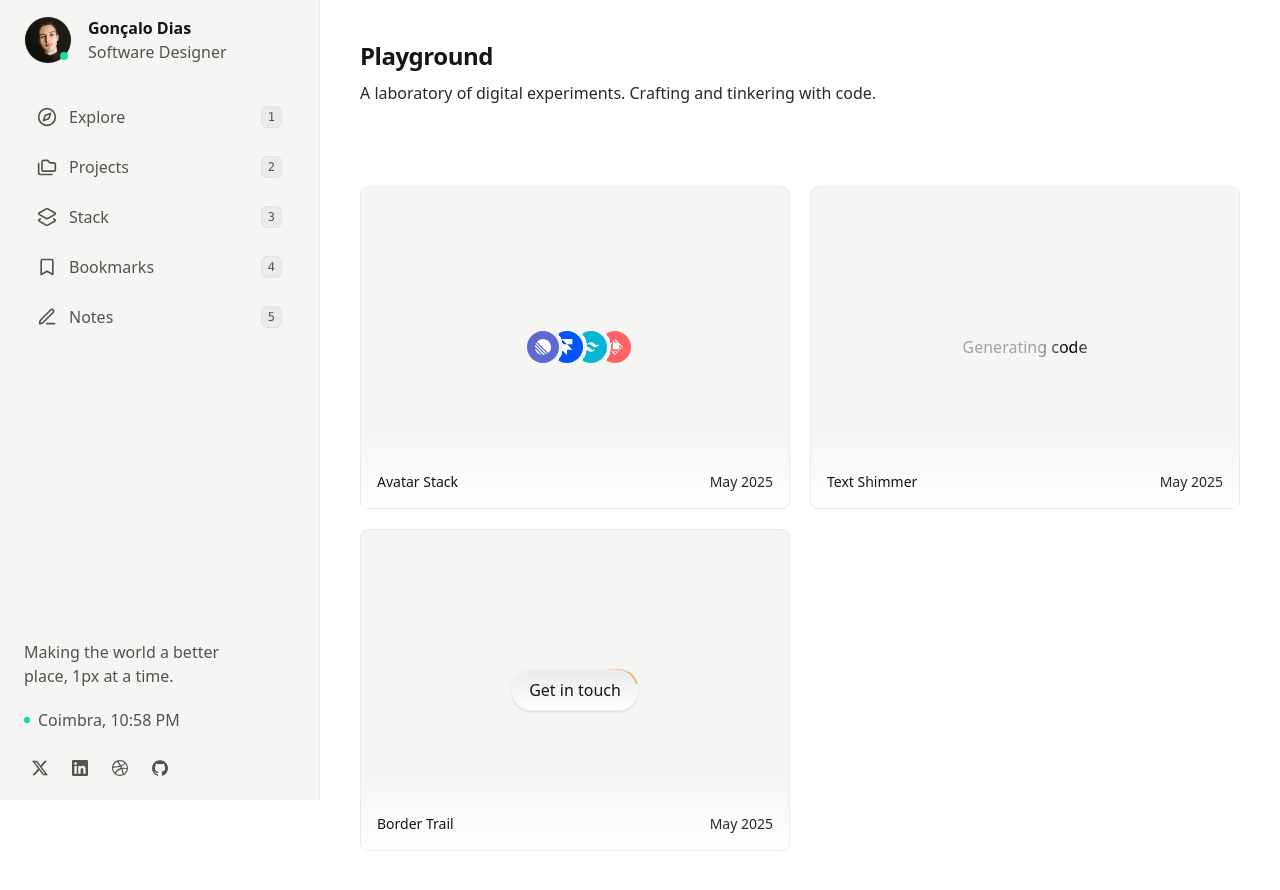
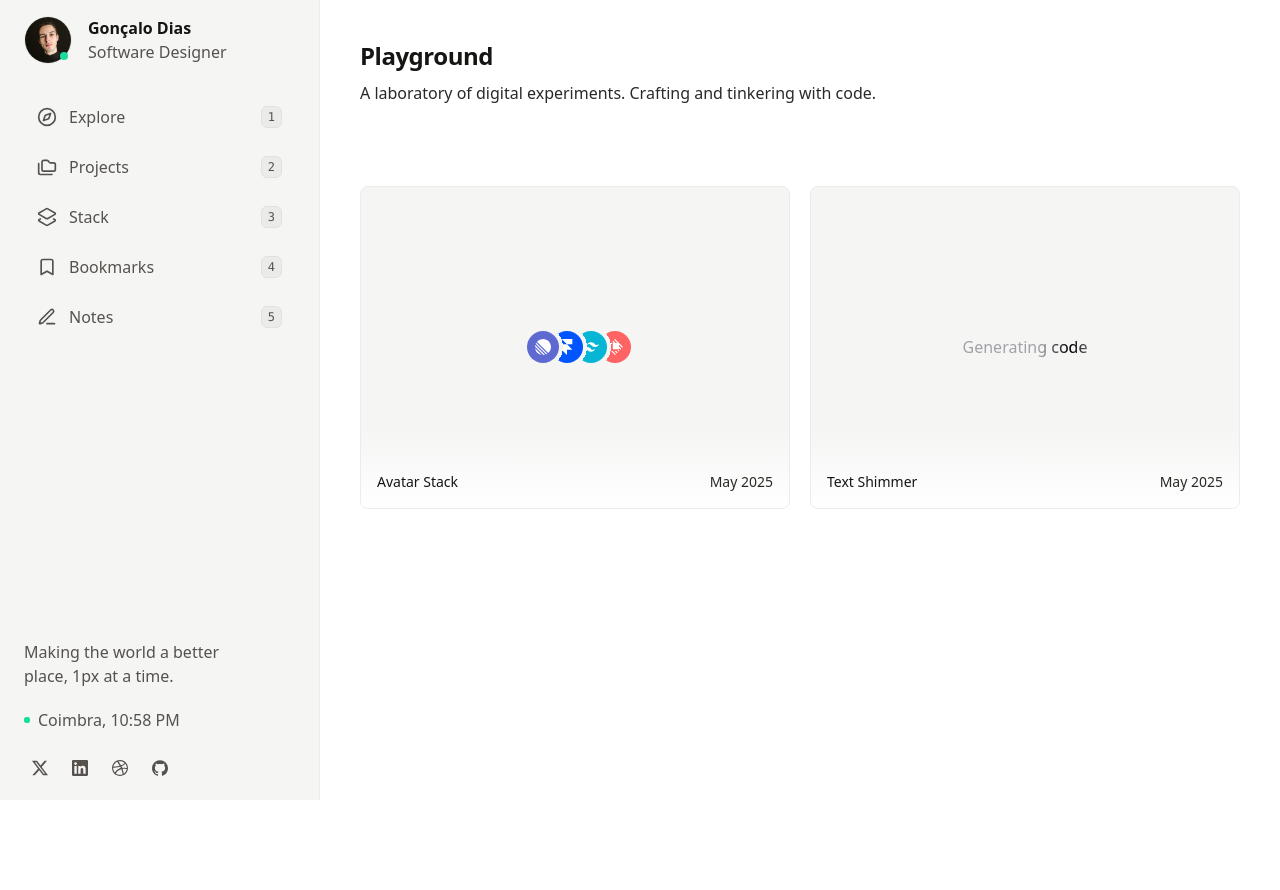
Before and after one commit to zalodias/zalodias, a Next.js app: page /playground in a window 1280 px wide. After the commit the page ends 800 px from the top, so only its background shows below. Built offline with nearby package versions, Linux system fonts and the light colour scheme.

Commit message:
🔥 Remove Border Trail for May release

```diff
--- a/app/playground/page.tsx
+++ b/app/playground/page.tsx
@@ -2,7 +2,6 @@ import { Container } from '@/components/container';
 import { Intro } from '@/components/intro';
 import { PlaygroundCard } from '@/components/playground-card';
 import { AvatarStack } from '@/playground/avatar-stack/avatar-stack';
-import { BorderTrail } from '@/playground/border-trail/border-trail';
 import { TextShimmer } from '@/playground/text-shimmer/text-shimmer';
 import { Metadata } from 'next';
 
@@ -23,9 +22,6 @@ export default function Playground() {
         <PlaygroundCard title="Avatar Stack" date="May 2025">
           <AvatarStack />
         </PlaygroundCard>
-        <PlaygroundCard title="Border Trail" date="May 2025">
-          <BorderTrail />
-        </PlaygroundCard>
         <PlaygroundCard title="Text Shimmer" date="May 2025">
           <TextShimmer>Generating code</TextShimmer>
         </PlaygroundCard>
```
